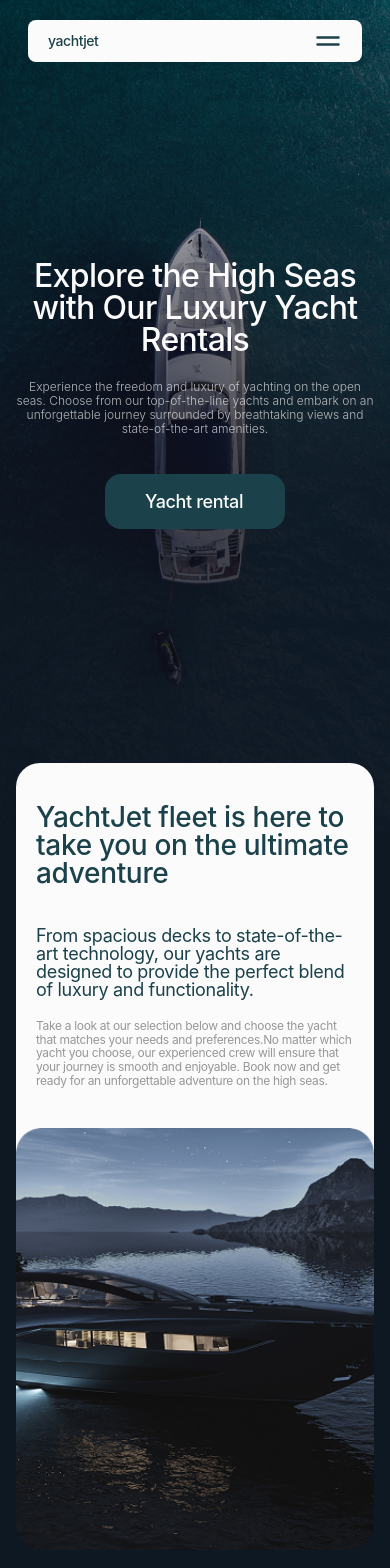
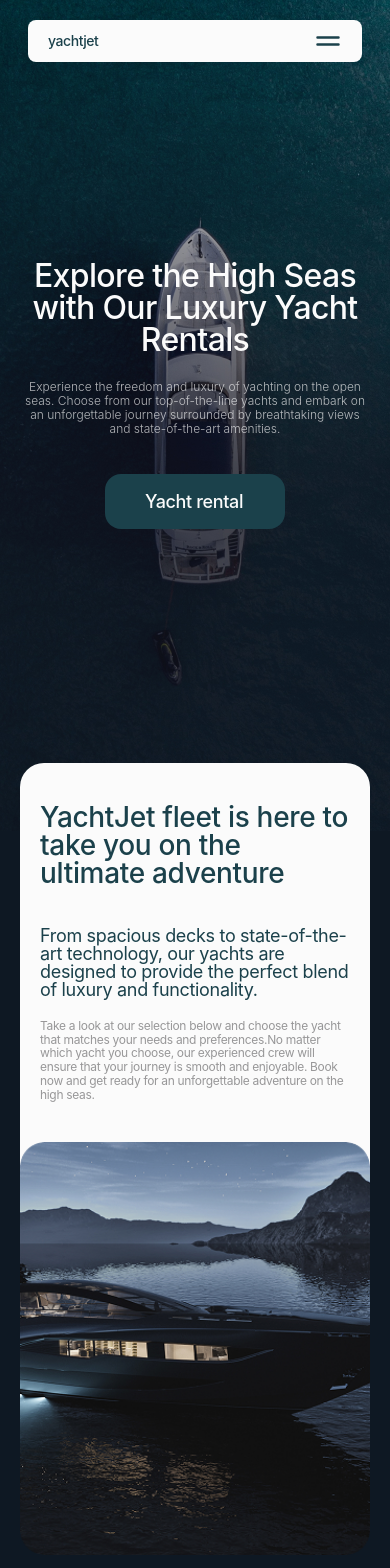
Before and after one commit to EugeneLevkovych/react-yacht-rental, a React (Vite) app: page / in a window 390 px wide. Shown: the top 1568 px of the page. Built offline with nearby package versions, Linux system fonts and the light colour scheme.

Commit message:
add full cont

```diff
--- a/src/components/AboutUs.jsx
+++ b/src/components/AboutUs.jsx
@@ -9,7 +9,7 @@ import yachtAboutDeskmax2 from '../assets/about-deskmax@2x.png';
 
 export default function AboutUs() {
   return (
-    <div className="container -mt-17 mx-auto px-4" id="about-us">
+    <div className="container -mt-17 cont-p-m" id="about-us">
       <div className="xl:flex bg-white1 rounded-3xl my-let-spacing2 pt-10 md:pt-12.5 pb-30 md:pb-32.5 xl:pb-45 px-5 md:px-8 xl:px-12.5">
         <div>
           <h2 className="font-medium text-[28px] md:text-5xl leading-none text-turquoise-blue1 mb-10 md:mb-12.5">
--- a/src/components/Footer.jsx
+++ b/src/components/Footer.jsx
@@ -5,7 +5,7 @@ import SvgSocials from './SvgSocials';
 
 export default function Footer() {
   return (
-    <div className="container mx-auto px-4">
+    <div className="container cont-p-m">
       <div className="text-white1 bg-turquoise-blue1 rounded-t-3xl pt-10 md:pt-12.5 pb-5 px-7.5 md:px-12 xl:px-18.5">
         <div className="flex flex-col md:flex-row md:justify-between gap-20 mb-10 md:mb-24">
           <div className="flex justify-between md:gap-27.5 lg:gap-65 xl:gap-82.5 2xl:gap-102.5">
--- a/src/components/Hero.jsx
+++ b/src/components/Hero.jsx
@@ -1,7 +1,7 @@
 export default function Hero() {
   return (
     <div className="md:max-w-192 lg:max-w-256 xl:max-w-320 2xl:max-w-360 w-full bg-center bg-cover bg-[url(assets/hero-bg-mob@2x.jpg)] md:bg-[url(assets/hero-bg-tab@2x.jpg)] xl:bg-[url(assets/hero-bg-desktop@2x.jpg)] 2xl:bg-[url(assets/hero-bg-deskmax@2x.jpg)] mx-auto">
-      <div className="container mx-auto pt-65 md:pt-70 xl:pt-58.5 pb-75.5 px-4">
+      <div className="container pt-65 md:pt-70 xl:pt-58.5 pb-75.5 cont-p-m">
         <h1 className="font-medium text-[2rem] md:text-[4.38rem] xl:text-[5rem] my-let-spacing2 text-center leading-none text-white1 mb-6">
           Explore the High Seas with Our Luxury Yacht Rentals
         </h1>
--- a/src/components/OurYachts.jsx
+++ b/src/components/OurYachts.jsx
@@ -3,7 +3,7 @@ import yacht1mobBig from '../assets/our-yachts-img/our-yachts1-desk@2x.jpg';
 
 export default function OurYachts() {
   return (
-    <div className="container mx-auto px-4 py-20">
+    <div className="container py-20 cont-p-m">
       <div className="max-w-80 mb-10 mx-auto">
         <h2 className="font-medium text-[28px] leading-none my-let-spacing2 text-center text-white1">
           Choose your dream yacht and sail away into the sunset
--- a/src/components/Rent.jsx
+++ b/src/components/Rent.jsx
@@ -9,7 +9,7 @@ import rentMax2 from '../assets/rent-img/rent-max@2x.jpg';
 
 export default function Rent() {
   return (
-    <div className="container flex flex-wrap xl:flex-nowrap gap-20 md:gap-25 xl:gap-12.5 mx-auto px-4">
+    <div className="container flex flex-wrap xl:flex-nowrap gap-20 md:gap-25 xl:gap-12.5 cont-p-m">
       <div className="w-full xl:w-3/5">
         <h2 className="font-medium text-[28px] leading-none my-let-spacing2 text-white1 mb-10">
           Rent a yacht now
--- a/src/components/Reviews.jsx
+++ b/src/components/Reviews.jsx
@@ -3,7 +3,7 @@ import rev1Img2x from '../assets/reviews-img/reviews1@2x.png';
 
 export default function Reviews() {
   return (
-    <div className="container my-let-spacing2 text-center text-white1 mx-auto px-4 py-37.5">
+    <div className="container my-let-spacing2 text-center text-white1 py-37.5 cont-p-m">
       <h2 className="text-medium text-[28px] leading-none mb-[25px]">
         YachtJet take pride in providing the best possible service and
         experience to our customers
```
